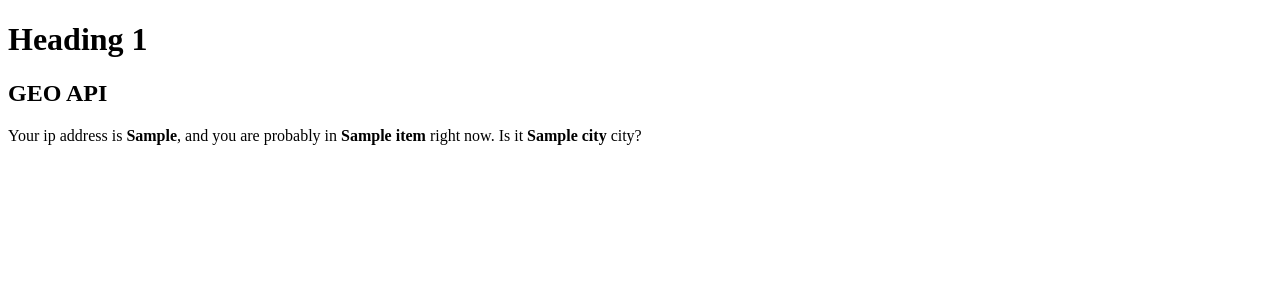
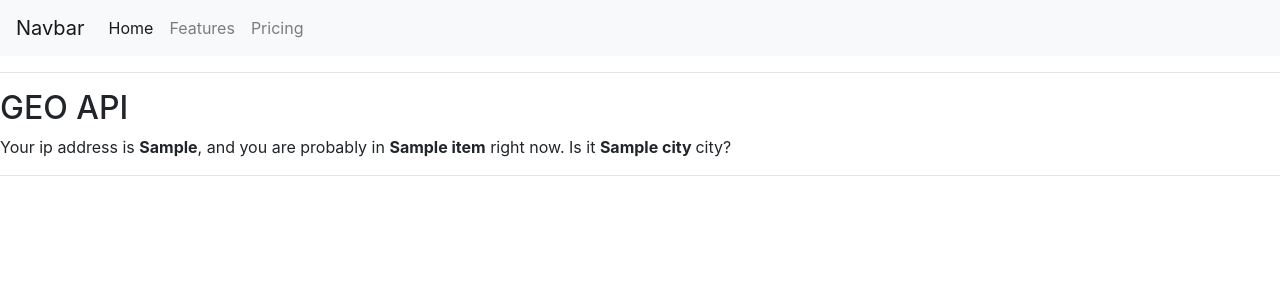
Before and after one commit to shakib500/api_consuming_using_django, a Django app: page / in a window 1280 px wide. Shown: the top 300 px of the page. Run offline with Django 3.2, Linux system fonts and the light colour scheme; tables that the repository leaves empty hold one stand-in row (values such as "Sample post"); a database or web service that is not in the repository returns one stand-in record (values such as "Sample title"); data that the repository does not hold is empty; some libraries are stand-ins or nearby versions.

Commit message:
base html added

```diff
--- /dev/null
+++ b/api_consume/template/base.html
@@ -0,0 +1,48 @@
+<!doctype html>
+<html lang="en">
+
+<head>
+  <!-- Required meta tags -->
+  <meta charset="utf-8">
+  <meta name="viewport" content="width=device-width, initial-scale=1, shrink-to-fit=no">
+
+  <!-- Bootstrap CSS -->
+  <link rel="stylesheet" href="https://stackpath.bootstrapcdn.com/bootstrap/4.3.1/css/bootstrap.min.css" integrity="sha384-ggOyR0iXCbMQv3Xipma34MD+dH/1fQ784/j6cY/iJTQUOhcWr7x9JvoRxT2MZw1T" crossorigin="anonymous">
+
+  <title>BASE</title>
+</head>
+
+<body>
+  <nav class="navbar navbar-expand-lg navbar-light bg-light">
+    <a class="navbar-brand" href="#">Navbar</a>
+    <button class="navbar-toggler" type="button" data-toggle="collapse" data-target="#navbarNav" aria-controls="navbarNav" aria-expanded="false" aria-label="Toggle navigation">
+      <span class="navbar-toggler-icon"></span>
+    </button>
+    <div class="collapse navbar-collapse" id="navbarNav">
+      <ul class="navbar-nav">
+        <li class="nav-item active">
+          <a class="nav-link" href="#">Home <span class="sr-only">(current)</span></a>
+        </li>
+        <li class="nav-item">
+          <a class="nav-link" href="#">Features</a>
+        </li>
+        <li class="nav-item">
+          <a class="nav-link" href="#">Pricing</a>
+        </li>
+      </ul>
+    </div>
+  </nav>
+
+  <hr>
+  {% block content %}
+  {% endblock %}
+  <hr>
+
+  <!-- Optional JavaScript -->
+  <!-- jQuery first, then Popper.js, then Bootstrap JS -->
+  <script src="https://code.jquery.com/jquery-3.3.1.slim.min.js" integrity="sha384-q8i/X+965DzO0rT7abK41JStQIAqVgRVzpbzo5smXKp4YfRvH+8abtTE1Pi6jizo" crossorigin="anonymous"></script>
+  <script src="https://cdnjs.cloudflare.com/ajax/libs/popper.js/1.14.7/umd/popper.min.js" integrity="sha384-UO2eT0CpHqdSJQ6hJty5KVphtPhzWj9WO1clHTMGa3JDZwrnQq4sF86dIHNDz0W1" crossorigin="anonymous"></script>
+  <script src="https://stackpath.bootstrapcdn.com/bootstrap/4.3.1/js/bootstrap.min.js" integrity="sha384-JjSmVgyd0p3pXB1rRibZUAYoIIy6OrQ6VrjIEaFf/nJGzIxFDsf4x0xIM+B07jRM" crossorigin="anonymous"></script>
+</body>
+
+</html>
--- a/api_consume/template/home.html
+++ b/api_consume/template/home.html
@@ -1,15 +1,6 @@
-<!DOCTYPE html>
-<html lang="en" dir="ltr">
-  <head>
-    <meta charset="utf-8">
-    <title></title>
-  </head>
-  <body>
-    <h1>Heading 1</h1>
-    {% block content %}
+{% extends 'base.html' %}
+
+  {% block content %}
     <h2>GEO API</h2>
     <p>Your ip address is <strong>{{ ip }}</strong>, and you are probably in <strong>{{ country }}</strong> right now. Is it <strong> {{ city }} </strong> city?</p>
-    {% endblock %}
-
-  </body>
-</html>
+  {% endblock %}
```
